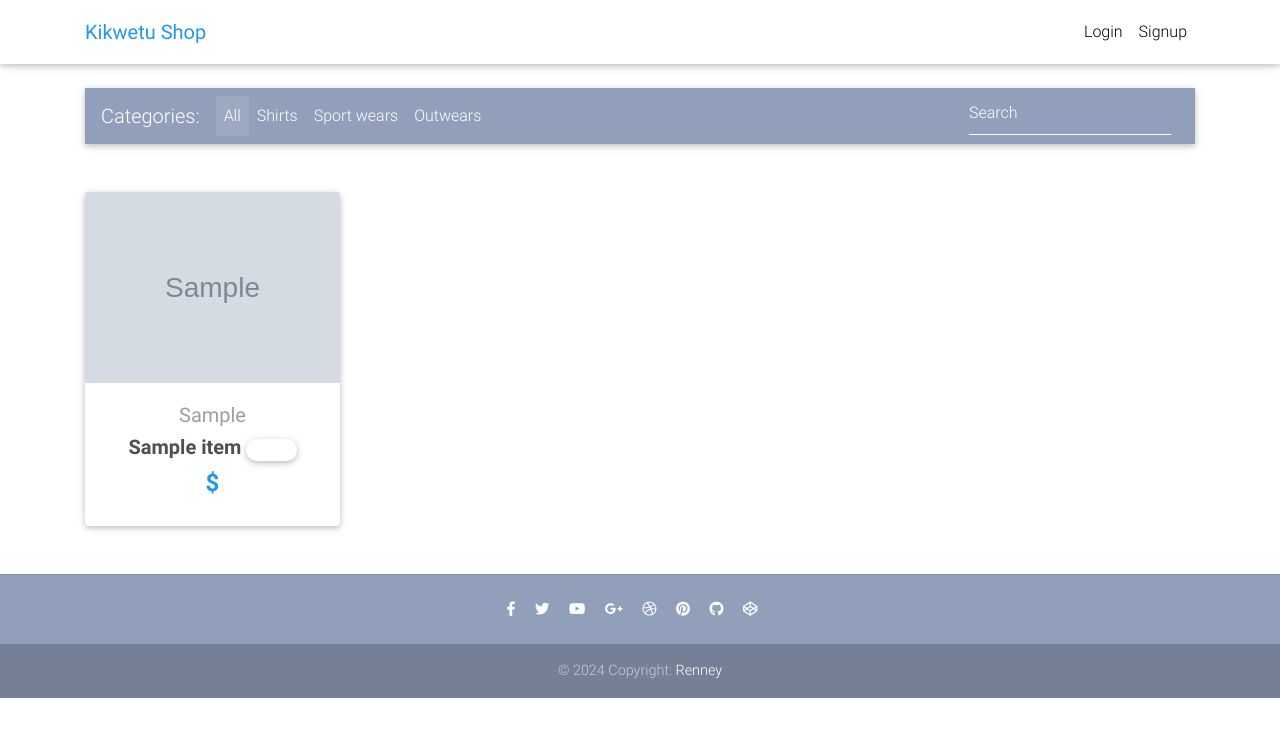
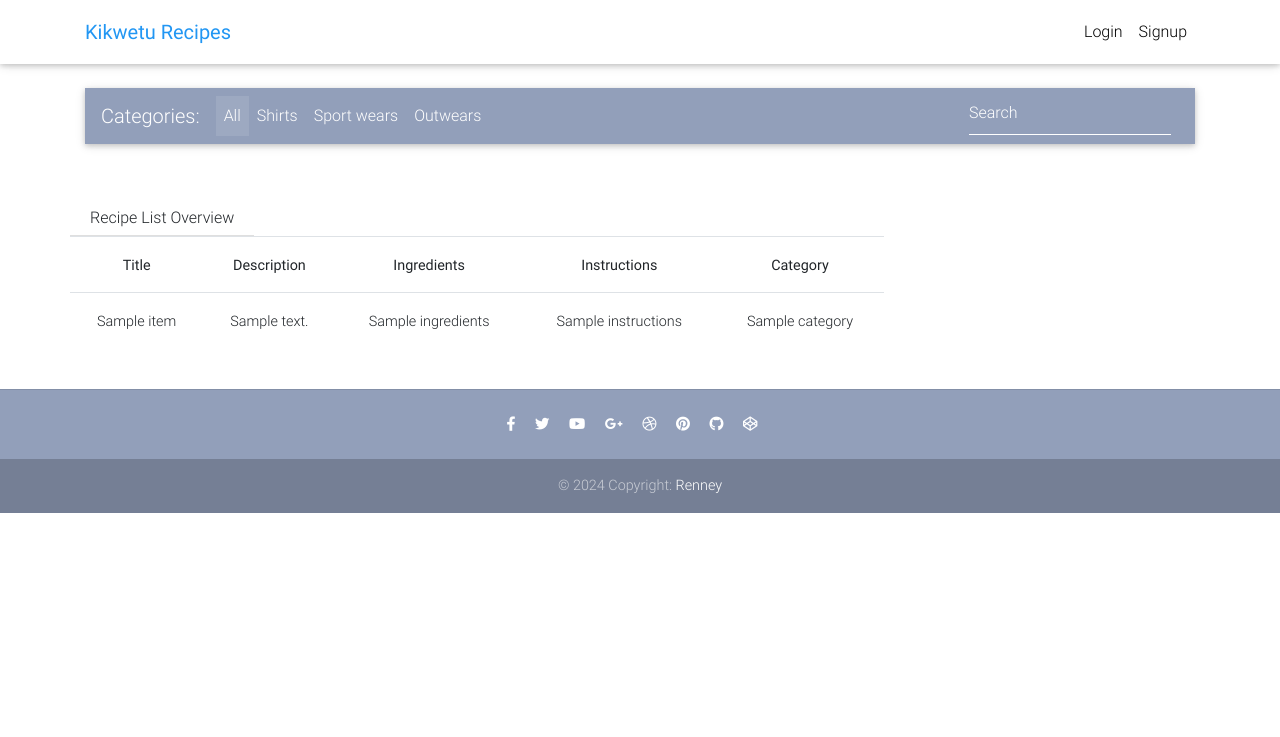
Before and after one commit to RESHNAM/Recipe-Management-System, a Django app: template templates/home.html in a window 1280 px wide. Shown: the top 737 px of the page. Run offline with Django 5.2, Linux system fonts and the light colour scheme; the template is opened without the code that fills it: most values are stand-ins (such as "Sample title", 1, 10 or a date in 2020); grey boxes marked "Sample" are stand-in pictures; style sheets or scripts are compiled from the project's sources; parts of the project's set-up code (start-up, migrations or seed data) failed here and were passed over; some libraries are stand-ins or nearby versions.

Commit message:
get recipe

```diff
--- a/apprecipe/models.py
+++ b/apprecipe/models.py
@@ -17,5 +17,5 @@ class Recipe(models.Model):
     created_at = models.DateTimeField(auto_now_add=True)
     updated_at = models.DateTimeField(auto_now=True)
 
-    def __str__(self):
-        return "{} : {}".format(self.title, self.description)
+    def __int__(self):
+        return self.id
--- a/apprecipe/urls.py
+++ b/apprecipe/urls.py
@@ -5,7 +5,8 @@ from . import views
 
 urlpatterns = [
     # path('', views.index, name='index',),
-    path('', views.HomeView.as_view(), name='index')
+    path('', views.HomeView.as_view(), name='index'),
+    path('detail/<int:pk>/', views.RecipeDetailView.as_view(), name='detail-view'),
 
 
 ]
--- a/templates/home.html
+++ b/templates/home.html
@@ -55,8 +55,8 @@
 
         <div class="row wow fadeIn">
 
-          {% for item in object_list %}
-          <div class="col-lg-3 col-md-6 mb-4">
+          <!-- {% for item in object_list %} -->
+          <!-- <div class="col-lg-3 col-md-6 mb-4">
 
             <div class="card">
 
@@ -82,11 +82,11 @@
 
                 <h4 class="font-weight-bold blue-text">
                   <strong>$
-                  <!-- {% if item.discount_price %}
+                  {% if item.discount_price %}
                   {{ item.discount_price }}
                   {% else %}
                   {{ item.price }}
-                  {% endif %} -->
+                  {% endif %}
                   </strong>
                 </h4>
 
@@ -94,8 +94,45 @@
 
             </div>
 
-          </div>
-          {% endfor %}
+          </div> -->
+		  <section id="about" class="section about pb-0">
+			<div class="container">
+				<div class="row">
+					<div class="card-header pb-0 pt-3 bg-transparent">
+						<h6 class="text-capitalize">Recipe List Overview</h6>
+				  </div>
+				  <div class="table-responsive">
+					  <table class="table align-items-center ">
+						  <tbody>
+							  <tr>
+								  <th>Title</th>
+								  <th>Description</th>
+									<th>Ingredients</th>
+									<th>Instructions</th>
+									<th>Category</th>
+							  </tr>
+
+							  <tr>
+								  {% for item in object_list %}
+								  <td>{{ item.title}}</td>
+								  <td>{{ item.description }}</td>
+								  <td>{{ item.ingredients }}</td>
+								  <td>{{ item.instructions }}</td>
+								  <td>{{ item.category }}</td>
+								  {% endfor %}
+
+							  </tr>
+
+						  </tbody>
+					  </table>
+				  </div>
+				</div>
+				<!-- .row end -->
+			</div>
+			<!-- .container end -->
+		</section>
+		<!-- #feature2 end -->
+          <!-- {% endfor %} -->
         </div>
 
       </section>
--- a/templates/navbar.html
+++ b/templates/navbar.html
@@ -5,7 +5,7 @@
 
       <!-- Brand -->
       <a class="navbar-brand waves-effect" href="/">
-        <strong class="blue-text">Kikwetu Shop</strong>
+        <strong class="blue-text">Kikwetu Recipes</strong>
       </a>
 
       <!-- Collapse -->
```
Also changed, not shown: apprecipe/serializers.py (added, +7 -0 lines), apprecipe/views.py (+44 -1 lines), templates/detail.html (added, +125 -0 lines).
